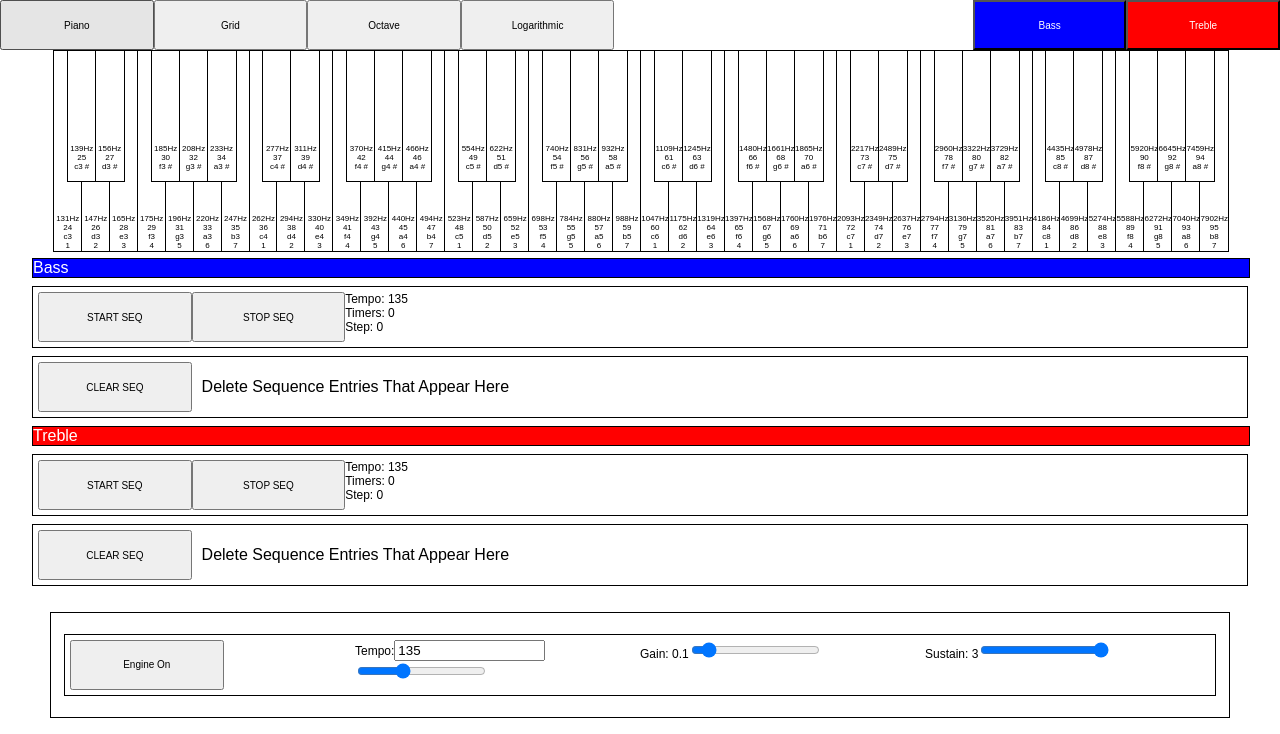
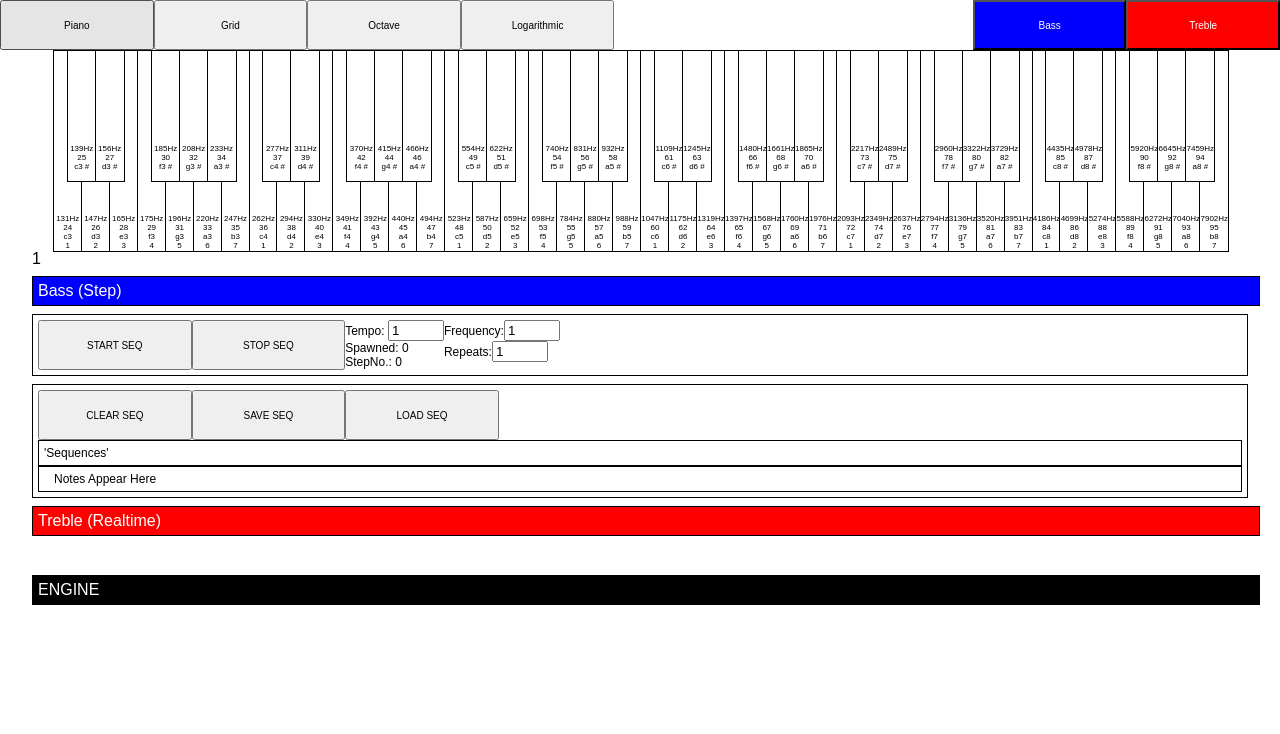
Before and after one commit to BorkleX01/arpocalypse_v667, a React app: page / in a window 1280 px wide. Both pictures are taken after a click on the button "Bass". Shown: the top 734 px of the page. Built offline with nearby package versions, Linux system fonts and the light colour scheme.

Commit message:
Pattern banks

```diff
--- a/src/Engine/Engine.css
+++ b/src/Engine/Engine.css
@@ -1,12 +1,16 @@
 
 .engine {
-    border: 1px solid black;
-    width: 90vw;
+    width: 95%;
     margin: 0 auto;
     padding: 1vw;
     margin: 0 auto;
 }
 
+.engine > .ins-header {
+    background: black;
+    color: white
+
+}
 .engine-panel {
 
 }
--- a/src/Engine/Engine.js
+++ b/src/Engine/Engine.js
@@ -14,8 +14,10 @@ class Engine extends Component {
       timer: 0,
       engineOn: false,
       isPlaying: false,
-      playNote: '',
-      noteOn: []
+      playNote: 'No Function',
+      noteOn: [],
+      elapsed: 0,
+      panelVis: false
     }
 
     var audioCtx = false
@@ -65,6 +67,13 @@ class Engine extends Component {
       let val = e.target.value;
       this.setState({sustain : val})
     }
+
+    this.requestElapsed = () => {
+      console.log(this.state.elapsed);
+    }
+    this.engineHeaderClick = () => {
+      this.setState({panelVis: !this.state.panelVis})
+    }
   }
   componentDidMount(){
     this.startEngine()
@@ -73,8 +82,10 @@ class Engine extends Component {
     return (
       <EngineContext.Provider value={this.state}>
         {this.props.children}
+
         <div className='engine'>
-          <div className='panel' >
+          <div className='key-inner ins-header' onClick={this.engineHeaderClick}>ENGINE</div>
+          <div className='panel' style={{display: this.state.panelVis ? 'block':'none' }} >
             <div className='control'>
               <button onClick={this.startEngine}>Engine {this.state.engineOn ? 'On' : 'Off' }</button>
             </div>
@@ -89,7 +100,7 @@ class Engine extends Component {
             </div>
             <div className='control'>
               Sustain: {this.state.sustain}
-              <input type="range" min="0.01" max="1" value={this.state.sustain} className="slider" onChange={this.slideSustain}  step='0.01'/>
+              <input type="range" min="0.01" max="3" value={this.state.sustain} className="slider" onChange={this.slideSustain}  step='0.01'/>
             </div>
           </div>
         </div>
--- a/src/Keyboard/Keyboard.css
+++ b/src/Keyboard/Keyboard.css
@@ -179,3 +179,8 @@
     background: yellow;
     color: black
 }
+
+.note-on > .key-inner {
+    background: yellow;
+    color: black
+}
--- a/src/Keyboard/Keyboard.js
+++ b/src/Keyboard/Keyboard.js
@@ -1,9 +1,10 @@
 import React,  { Component } from 'react'
-import { Keys } from '../Keys'
 import './Keyboard.css'
 import { keys } from '../Scale/Diatonic'
 import { Role }  from '../Role'
 import { EngineContext } from '../Engine/EngineContext'
+import { Keys } from '../Keys'
+import {qwertyClavier, octavePager}  from './LocalKeyboard'
 
 class Keyboard extends Component {
   constructor(props){
@@ -18,10 +19,12 @@ class Keyboard extends Component {
       intervals: [],
       keyArr: [],
       keyObj: {},
-      bass: [],
-      treble: [],
+      bass: {notes:[], queue:[]},
+      treble: {notes:[], queue:[]},
+      queue: [],
       nom: [],
       time: 0,
+      octavePage: 1
     }
 
     const data = keys(8)
@@ -41,31 +44,58 @@ class Keyboard extends Component {
     })
 
     this.state.keyObj = {...keyObj}
+    this.buttonMap = new Map();
+
+    this.mapButtons = (start) => {
+      this.buttonMap.clear();
+      qwertyClavier.map((o)=>{ this.buttonMap.set(o, start++)})
+    }
+
+    this.mapButtons(this.props.range[0])
+    this.keyRef = (ind) => this.keyRef[ind] = React.createRef();
+    this.roleRef = (id) => this.roleRef[id] = React.createRef();
 
     this.keyListener = (key, ...rest) => {
+      if(rest.includes('hardware')){
+        this.keyRef[key].current.setState({button: true})
+        this.keyRef[key].current.press()
+      }
+
       if(rest.includes('add')){
         this.setState(state=> {
-          state[state.mode].push(key)
+          state[state.mode].notes.push(key)
+          state[state.mode].queue.push(state[state.mode].queue.length === 0 ?
+                                       window.performance.now() :
+                                       window.performance.now() - state[state.mode].queue[0])
           state.keyObj[key].active[state.mode] = true;
           return state})
       }
-
     }
 
     this.clearSeq = (mode) => {
       this.setState(state=>{
         for(let key of Object.values(state.keyObj)){key.active[mode] != undefined && delete key.active[mode]}
-        state[mode] = []
+        state[mode].notes = []
+        state[mode].queue = []
         return state
       })
     }
 
-    this.roleListener = (v, i, mode) => {
-      this.setState(state=>{
-        state[mode].splice(i,1)
-        !state[mode].includes(+v) && delete state.keyObj[+v].active[mode]
+    this.roleListener = (v, i, mode, ...rest) => {
+      if(rest.includes('load')){
+        this.setState(state => {
+          state[mode].notes = v
+          state[mode].queue = i
           return state
         })
+      } else {
+        this.setState(state=>{
+          state[mode].notes.splice(i,1)
+          state[mode].queue.splice(i,1)
+          !state[mode].notes.includes(+v) && delete state.keyObj[+v].active[mode]
+          return state
+        })
+      }
     }
 
     this.viewClick = (e) => {
@@ -73,8 +103,28 @@ class Keyboard extends Component {
     }
 
     this.modeClick = (e) => {
-      this.setState({mode: e.target.name})
+
+      this.setState({mode: e.target.id})
+      if(this.state.mode === e.target.id){
+        this.roleRef[e.target.id].current.setState({visible: !this.roleRef[e.target.id].current.state.visible})
       }
+    }
+    var buttonArr = []
+    document.onkeypress = (e) => {
+      if(e.key === octavePager[0] || e.key === octavePager[1] ){
+        let pageTurn = this.state.octavePage + (e.key === octavePager[0] ? -1 : +1)
+        let page = pageTurn*12 + this.props.range[0]
+        if(pageTurn>=0 && page+11 <= this.props.range[1]){
+          this.setState({octavePage : pageTurn})
+        }
+      }
+      if(this.buttonMap.get(e.key) != undefined && this.buttonMap.get(e.key) < this.props.range[1] ){
+          this.keyListener(this.buttonMap.get(e.key), 'hardware')
+      }
+    }
+  }
+  componentDidUpdate(){
+    this.mapButtons(this.state.octavePage*12 + this.props.range[0])
   }
   render() {
     return Object.keys(this.state.keyObj).length > 0 && (
@@ -88,8 +138,8 @@ class Keyboard extends Component {
               <button onClick={this.viewClick} name='logarithmic'>Logarithmic</button>
             </div>
 	    <div className='rhs-tabs'>
-	        <button className='bass' onClick={this.modeClick} name='bass'>Bass</button>
-	        <button className='treble' onClick={this.modeClick} name='treble'>Treble</button>
+	        <button className='bass' onClick={this.modeClick} id='bass'>Bass</button>
+	        <button className='treble' onClick={this.modeClick} id='treble'>Treble</button>
 	    </div>
             <div className='keyboard'>
 
@@ -100,6 +150,8 @@ class Keyboard extends Component {
 		i <= this.props.range[1]
 		&&
 		(<Keys
+                     ref={this.keyRef(i)}
+                     playNote={engine.playNote}
 		     key={i-this.props.range[0]}
 		     widget={i-this.props.range[0]}
 		     listener={this.keyListener}
@@ -108,27 +160,34 @@ class Keyboard extends Component {
 		     obj = {this.state.keyObj[o]}
 		     />
 		)))}
-
-
-	          <br/>
 	    <div className='instruments'>
+            <div>{this.state.octavePage}</div>
 	    <Role
+          ref = {this.roleRef('bass')}
+          modeClick={this.modeClick}
 	  clear={this.clearSeq}
 	  module='bass'
 	  listener={this.roleListener}
 	  freq={this.state.freq}
-			 seq={this.state.bass}
+	  seq={this.state.bass.notes}
+	  cue={this.state.bass.queue}
 	  playNote={engine.playNote}
-	                 tempo={engine.tempo} />
+	  tempo={engine.tempo}
+            />
 
 	    <Role
+          ref = {this.roleRef('treble')}
+          modeClick={this.modeClick}
 	  clear={this.clearSeq}
 	  module='treble'
 	  listener={this.roleListener}
 	  freq={this.state.freq}
-			 seq={this.state.treble}
+	  seq={Object.values(this.state.treble.notes)}
+	  cue={this.state.treble.queue}
 	  playNote={engine.playNote}
-			 tempo={engine.tempo} />
+	  tempo={engine.tempo}
+          realTime={true}
+            />
 	    </div>
             </div>
             <br/>
--- /dev/null
+++ b/src/Keyboard/LocalKeyboard.js
@@ -0,0 +1,4 @@
+var qwertyGrid = ["q", "w", "e", "r", "t", "y", "u", "i", "o", "p", "a", "s", "d", "f", "g", "h", "j", "k", "l"]
+var qwertyClavier = ["a", "w", "s", "e", "d", "f", "t", "g", "y", "h", "u", "j", "k", "o", "l", "p", ";", "'"]
+var octavePager =["z", "x"]
+export {qwertyClavier, octavePager}
--- a/src/Keys/Keys.js
+++ b/src/Keys/Keys.js
@@ -8,11 +8,13 @@ class Keys extends Component {
   constructor(props){
     super()
     this.state = {
+      button: false
     }
 
     this.props = props;
 
     this.press = () => {
+      this.props.playNote(props.index, props.obj.freq)
       props.listener(props.index, 'add');
       this.props.obj.noteOn = true;
     }
@@ -23,7 +25,9 @@ class Keys extends Component {
       this.props.obj.noteOn = false;
     }
   }
+  componentDidUpdate(){
 
+  }
   render(){
     return(
       <EngineContext.Consumer>
@@ -31,20 +35,14 @@ class Keys extends Component {
           <div
 	    className = {
 	      'key ' +
+                (this.state.button ? 'hardware' : '') + ' ' +
 		this.props.obj.type + ' ' +
 		this.props.view  + ' ' +
-	        //this.props.obj.active[0] + ' ' +
-	      Object.keys(this.props.obj.active).join(' ') + ' ' +
-	      (engine.noteOn[0] === this.props.index ?
-	       engine.noteOn[1]
-	    : 'note-off')}
-
-
+	        Object.keys(this.props.obj.active).join(' ') + ' ' +
+	    (engine.noteOn[0] === this.props.index ? engine.noteOn[1] : 'note-off')}
 	    //onMouseDown = {this.press}
             //onTouchStart = {this.press}
             onClick = {this.press}
-
-
 	    style = {
 	      this.props.view === 'logarithmic' ?
 		{width : 11*1/Math.pow(2, (this.props.widget)/12)+'%'}
--- a/src/Role/Role.css
+++ b/src/Role/Role.css
@@ -4,27 +4,50 @@
     margin: 1vh auto
 }
 
-.note-collection {
+.note-collection, .sequence-collection {
     border: 0.5px solid black;
     display: flex;
     flex-flow: row wrap;
     margin:  auto;
-    padding: 5px
+    padding: 5px;
+    width: 100%;
 }
+.sequence-collection {
+
+}
+
 
 .role-edit {
     text-align: center;
     font-size: 0.70em;
     margin: auto 0;
+    min-width: 50px;
 }
 
-.role-edit.bass button{
+.role-edit button{
+    width: 10%
+}
+
+.role-edit.bass button {
     background: blue;
         color: white;
 }
 
-.role-edit.treble button{
+.role-edit.treble button {
 
     background: red;
         color: white;
 }
+
+.read-outs {
+    display: block;
+}
+
+.ins-header{
+    padding: 5px;
+    transition: all 0.5s;
+}
+.ins-header:hover {
+    filter: invert(100%);
+    border: 1px solid black;
+}
--- a/src/Role/Role.js
+++ b/src/Role/Role.js
@@ -1,9 +1,10 @@
 import React,  { Component } from 'react'
-import { Keys } from '../Keys'
-import { Transport } from '../Sequence/StepSequencer'
 import './Role.css'
 import '../Engine/Engine.css'
 import { EngineContext } from '../Engine/Engine'
+import { Keys } from '../Keys'
+import { Transport } from '../Sequence/StepSequencer'
+import { SaveSequence } from '../Sequence/Storage'
 
 
 class Role extends Component {
@@ -11,45 +12,100 @@ class Role extends Component {
     super()
     this.props = props
     this.state = {
-      noteOn : -1
+      noteOn : -1,
+      visible : false,
+      clips: []
     }
 
     this.doToNote = (e) => {
       props.listener(e.target.value, e.target.id, props.module)
     }
 
+    this.doToClip = (e) => {
+      //play clip
+      let obj = e.target.value
+      const itr = this.state.clips[obj].values()
+      var notes = []
+      var cue = []
+      for (const v of  itr){
+        notes.push(v[0])
+        cue.push(v[1])
+      }
+      props.listener(notes, cue, props.module, 'load')
+    }
+
     this.play = (id) => {
       this.props.playNote(id, this.props.freq[id]);
     }
 
-    this.clear = (e) => {
+    this.clear = () => {
       this.props.clear(this.props.module)
     }
 
     this.tick = (t) => {
       if(this.props.seq.length > 0 ){
-      document.getElementById(this.props.module+''+t).setAttribute('class', 'role-edit '+ this.props.module + ' note-on')
-      let x = t === 0 ? this.props.seq.length-1 : t-1
+        document.getElementById(this.props.module+''+t).setAttribute('class', 'role-edit '+ this.props.module + ' note-on')
+        let x = t === 0 ? this.props.seq.length-1 : t-1
         document.getElementById(this.props.module+''+x).setAttribute('class', 'role-edit')
       }
     }
 
+    this.storageRef = React.createRef();
+    this.transportRef = React.createRef();
+
+    this.clipListener = () => {
+      this.setState({clips : this.storageRef.current.state.clips})
+    }
   }
+
   render() {
     return(
-      <div className={'role ' + this.props.module}>
-        <div className='key-inner'>{this.props.module}</div>
-        <Transport tick={this.tick} tempo={this.props.tempo} seq={this.props.seq} play={this.play}/>
+      <div className={`role ${this.props.module} `}>
+        <div id={this.props.module} onClick={this.props.modeClick} className='key-inner ins-header'>{`${this.props.module} ${this.props.realTime ? '(Realtime)' : '(Step)'}`}</div>
+        <div className='ins' style={{display : this.state.visible ? 'block' : 'none'}}>
+          <Transport
+            ref={this.transportRef}
+            tick={this.tick}
+            tempo={this.props.tempo}
+            seq={this.props.seq}
+            cue={this.props.cue}
+            play={this.play}
+            type={this.props.realTime ? 'realtime' : 'step'}/>
+
+          <div className='panel'>
+            <button name='clearAll' onClick={this.clear}>CLEAR SEQ</button>
+
+            <SaveSequence
+              ref = {this.storageRef}
+              clear={this.clear}
+              seq={this.props.seq}
+              cue={this.props.cue}
+              clipListener={this.clipListener}/>
+
+            <div className='sequence-collection'>
+              { this.state.clips.length > 0 ?
+                this.state.clips.map((o, i)=>
+                                     <div key={i} className={'sequence-edit'} id={this.props.module+'Clip'+i}>
+                                         <button id={i} value={i} onClick={this.doToClip}>{i}</button>
+                                       </div>)
+                :
+                <div>'Sequences'</div>
+              }
+      </div>
         <div className='note-collection'>
-          <button name='clearAll' onClick={this.clear}>CLEAR SEQ</button>
-          {this.props.seq.length > 0 ?
-            this.props.seq.map((o, i) => <div className={'role-edit'} id={this.props.module+i}><button key={i} id={i} value={o} onClick={this.doToNote}>{o}</button></div>)
-           :
-           <div className='messages'>Delete sequence entries that appear here</div>}
+        {this.props.seq.length > 0 ?
+         this.props.seq.map((o, i) =>
+                            <div key={i} className={'role-edit'} id={this.props.module+i}>
+                            <button id={i} value={o} onClick={this.doToNote}>{o}</button>
+                            </div>)
+         :
+         <div className='messages'>Notes appear here</div>
+        }
       </div>
+        </div>
 
       </div>
-
+        </div>
     )}
 }
 export default Role
--- a/src/Sequence/StepSequencer.js
+++ b/src/Sequence/StepSequencer.js
@@ -1,4 +1,6 @@
 import React,  { Component } from 'react'
+
+
 class Transport extends Component{
   constructor(props){
     super();
@@ -7,22 +9,51 @@ class Transport extends Component{
       isPlaying: false,
       timers : 0,
       autoStart: false,
-      elapsed: 0
+      elapsed: 0,
+      seqType: props.type,
+      tempoMultiplier: 1,
+      ingress: [''],
+      egress: [''],
+      scheduleRestart : false,
+      seq: [],
+      cue: []
     }
 
+    this.props = props
+
     var seqTimerBuffer = [];
+    var rtTimerBuffer = [];
     var startTime = 0;
 
+
     this.startSequencer = () => {
+      startTime = 0;
+      this.setState({scheduleRestart: false})
       let seqTimer = setInterval(() => {
-        if(seqTimerBuffer.indexOf(seqTimer) === -1)seqTimerBuffer.push(seqTimer);
-        procNotes();
+        if(seqTimerBuffer.indexOf(seqTimer) === -1) seqTimerBuffer.push(seqTimer);
+        this.state.seqType === 'realtime' ? !this.state.isPlaying ? playRT() : console.log('trigger') : procNotes();
         this.setState({timers : seqTimerBuffer.length, timer: startTime, isPlaying: true})
-      }, 60000/this.props.tempo)
+      }, 60000/this.props.tempo/this.state.tempoMultiplier)
+    }
+
+    var playRT = () => {
+      this.props.cue.map(( o, i) => {
+        let rtTimer = setTimeout(()=>{
+          if(rtTimerBuffer.indexOf(rtTimer) === -1) rtTimerBuffer.push(rtTimer)
+          procNotes();
+          if(startTime ===  Object.keys(this.props.seq).length){
+            this.setState({isPlaying: false});
+            this.stopSequencer()
+            startTime = 0;
+          }
+          this.setState({timers : rtTimerBuffer.length + seqTimerBuffer.length, timer: startTime});
+        }, i > 0 ? o/this.state.tempoMultiplier : 0)
+      })
+      this.setState({isPlaying: true});
 
     }
 
-    var procNotes= () => {
+    var procNotes = () => {
       if (startTime >= Object.keys(this.props.seq).length ){startTime = 0}
       this.setState({timer: startTime})
       this.props.tick(this.state.timer)
@@ -34,21 +65,38 @@ class Transport extends Component{
 
     this.stopSequencer = () => {
       while(seqTimerBuffer.length > 0){clearInterval(seqTimerBuffer.pop(seqTimerBuffer))}
-      this.setState({isPlaying: false, timers : seqTimerBuffer.length})
+      while(rtTimerBuffer.length > 0){clearTimeout(rtTimerBuffer.pop(rtTimerBuffer))}
+      this.setState({isPlaying: false, timers : seqTimerBuffer.length + rtTimerBuffer.length})
     }
 
 
     this.doToNote = (e ,o) => {
       props.delete(o.value)
     }
+
+    this.tempoMultiplier = (e) => {
+      this.stopSequencer()
+      let val = +e.target.value
+      this.setState({scheduleRestart: this.state.isPlaying, tempoMultiplier: val})
+    }
+
+  }
+  componentDidUpdate(){
+    if (this.state.scheduleRestart){this.startSequencer()}
   }
   render(){
     return(<div className='panel '>
            <button onClick={this.startSequencer}>START SEQ</button>
            <button onClick={this.stopSequencer}>STOP SEQ</button>
-           Tempo: {this.props.tempo}<br/>
-           Timers: {this.state.timers}<br/>
-           Step: {this.state.timer}<br/>
+           <div className='read-outs'>
+           Tempo: <input type="number" min='1' max="16" value={this.state.tempoMultiplier} className="slider" onChange={this.tempoMultiplier} step={1} /><br/>
+           Spawned: {this.state.timers}<br/>
+           StepNo.: {this.state.timer}<br/>
+           </div>
+           <div className='read-outs'>
+           Frequency:<input type="number" min='1' max="16" value={this.state.tempoMultiplier} className="slider" onChange={this.tempoMultiplier} step={1} /><br/>
+           Repeats:<input type="number" min='1' max="16" value={this.state.tempoMultiplier} className="slider" onChange={this.tempoMultiplier} step={1} /><br/>
+           </div>
            </div>)
   }
 }
--- /dev/null
+++ b/src/Sequence/Storage.js
@@ -0,0 +1,41 @@
+import React,  { Component } from 'react'
+class SaveSequence extends Component{
+  constructor(props){
+    super();
+    this.state = {
+      clips: []
+    }
+
+    this.saveSeq = () => {
+      if(this.props.seq){
+        let clip = [];
+        let thisSeq = this.props.seq;
+
+        thisSeq.map((o,i)=>clip.push([this.props.seq[i], this.props.cue[i]]))
+
+        this.setState(state => {state.clips = [...state.clips, clip]
+                                this.props.clipListener()
+                                this.props.clear()
+                                return state})
+      }
+    }
+
+    this.loadSeq = (e) => {
+      console.log(this.state.clips);
+    }
+  }
+
+  componentDidUpdate(){
+
+  }
+  render(){
+    return(
+      <React.Fragment>
+        <button onClick={this.saveSeq}>SAVE SEQ</button>
+        <button onClick={this.loadSeq}>LOAD SEQ</button>
+      </React.Fragment>
+    )
+  }
+}
+
+export {SaveSequence}
```
Lines whose indentation alone changed are shown as unchanged.
